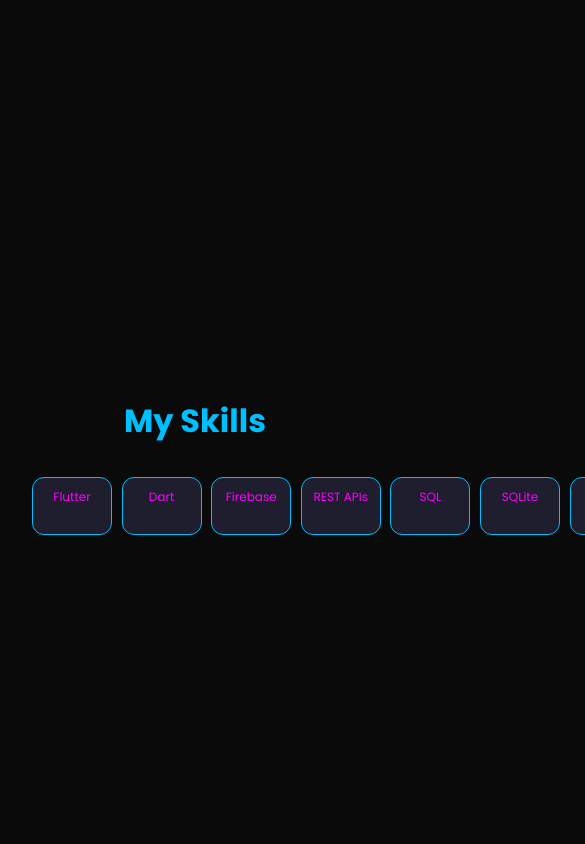
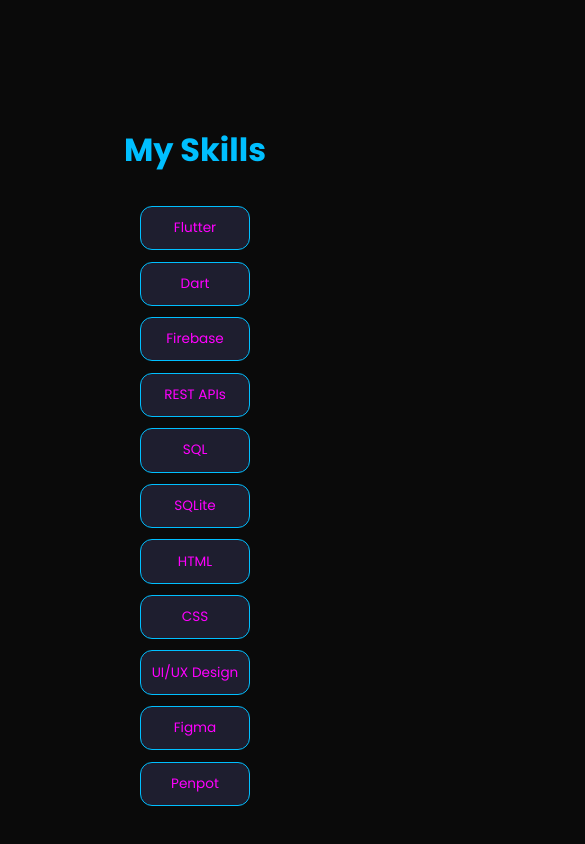
Before and after one commit to rohit21t2/rohit21t2.github.io, a plain HTML site: page index.html in a window 390 px wide. Shown: the part 3596-4440 px from the top of the page, 585 px wide, since content can reach past the window. Drawn offline with Linux system fonts and the light colour scheme.

Commit message:
Update index.html

```diff
--- a/index.html
+++ b/index.html
@@ -267,10 +267,10 @@
 
     /* Skills Section */
     .skills-grid {
-      display: grid;
-      grid-template-columns: repeat(auto-fit, minmax(120px, 1fr));
-      gap: 1.2rem;
-      max-width: 1200px;
+      display: flex;
+      flex-direction: column;
+      gap: 1rem;
+      max-width: 600px;
       margin: 0 auto;
     }
 
@@ -291,7 +291,7 @@
     .skill-card p {
       color: #ff00ff;
       font-weight: 500;
-      font-size: 0.9rem;
+      font-size: 1rem;
     }
 
     /* Contact Section */
@@ -346,16 +346,16 @@
       }
 
       .skills-grid {
-        grid-template-columns: repeat(auto-fit, minmax(100px, 1fr));
-        gap: 1rem;
+        max-width: 500px;
+        gap: 0.9rem;
       }
 
       .skill-card {
-        padding: 0.8rem;
+        padding: 0.9rem;
       }
 
       .skill-card p {
-        font-size: 0.85rem;
+        font-size: 0.95rem;
       }
     }
 
@@ -387,7 +387,7 @@
       }
 
       .skills-grid {
-        grid-template-columns: repeat(auto-fit, minmax(90px, 1fr));
+        max-width: 400px;
         gap: 0.8rem;
       }
 
@@ -396,7 +396,7 @@
       }
 
       .skill-card {
-        padding: 0.7rem;
+        padding: 0.8rem;
       }
 
       .service-card h3, .project-card h3 {
@@ -408,7 +408,7 @@
       }
 
       .skill-card p {
-        font-size: 0.8rem;
+        font-size: 0.9rem;
       }
 
       .menu-toggle {
@@ -439,8 +439,8 @@
       }
 
       .skills-grid {
-        grid-template-columns: repeat(auto-fit, minmax(80px, 1fr));
-        gap: 0.6rem;
+        max-width: 300px;
+        gap: 0.7rem;
       }
 
       .service-card, .project-card {
@@ -448,7 +448,7 @@
       }
 
       .skill-card {
-        padding: 0.6rem;
+        padding: 0.7rem;
       }
 
       .service-card h3, .project-card h3 {
@@ -460,7 +460,7 @@
       }
 
       .skill-card p {
-        font-size: 0.75rem;
+        font-size: 0.85rem;
       }
 
       #about p {
```
